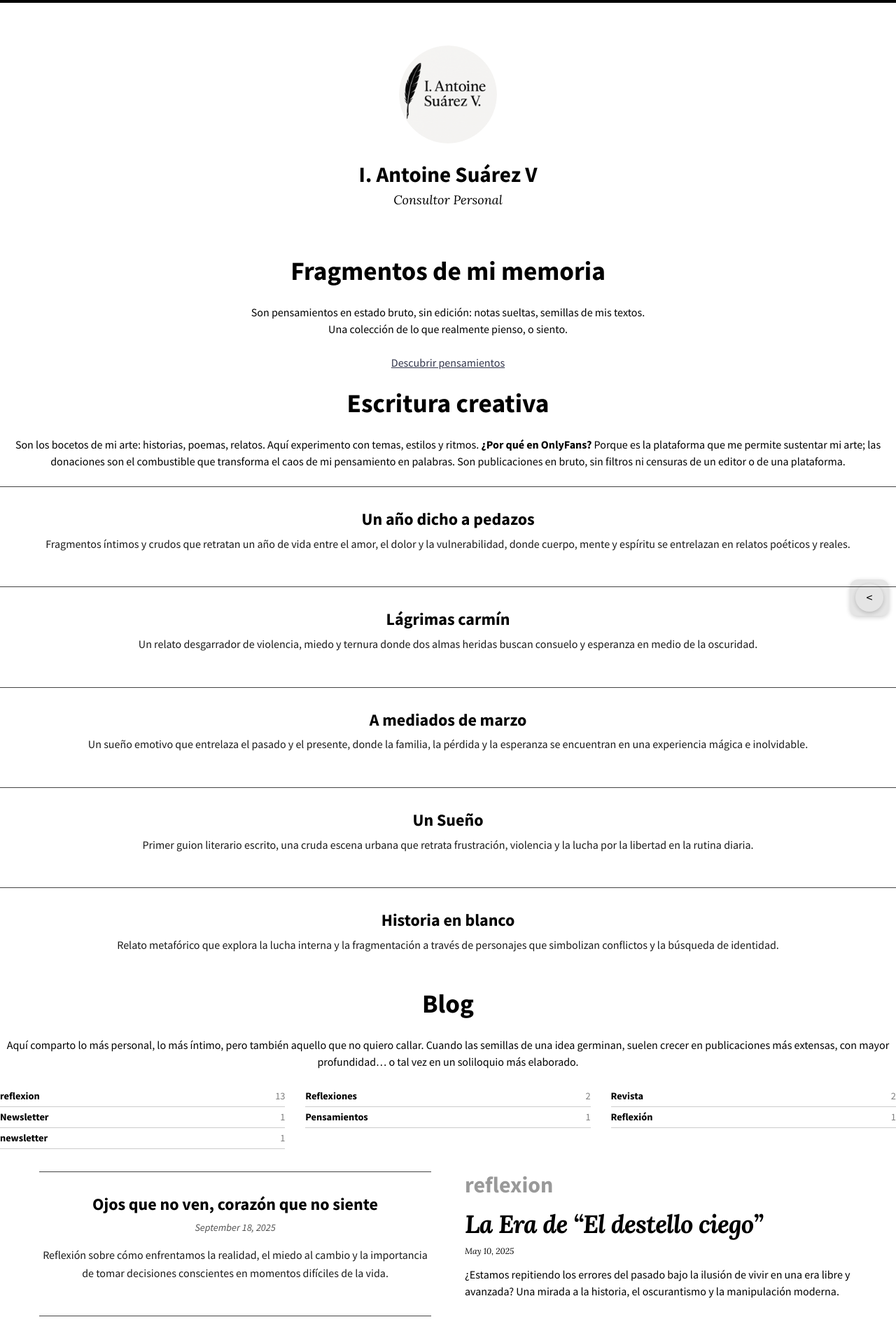
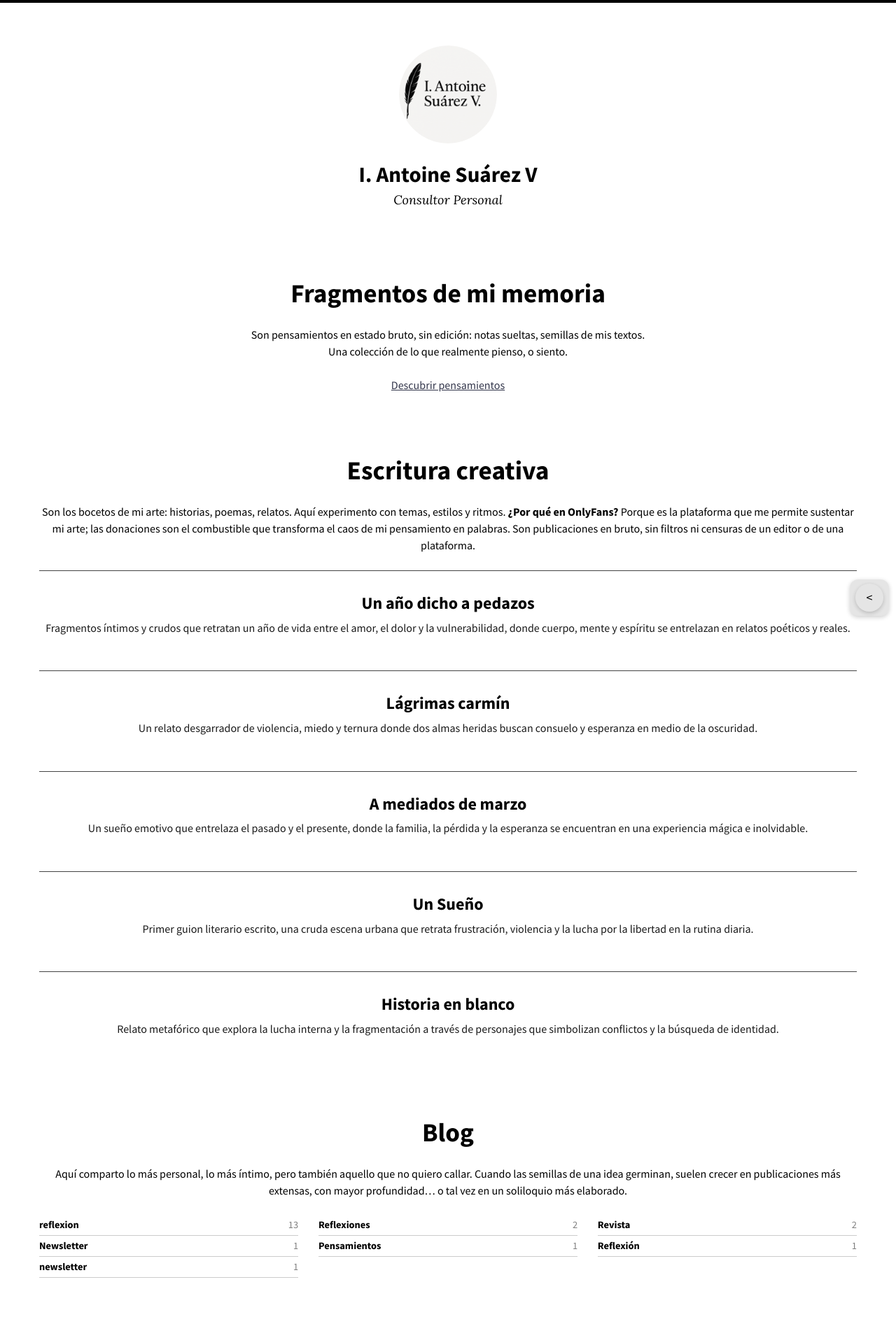
Before and after one commit to KajiiNarumi/iasuarezv, a Jekyll site: the page built from tinta.html, in a window 1280 px wide. Shown: the top 1892 px of the page at 70% size. Built offline with Jekyll 4.4.1, drawn with Linux system fonts in a browser that asks for light colours; nearby versions of some CDN libraries.

Commit message:
Update tinta.html

```diff
--- a/tinta.html
+++ b/tinta.html
@@ -144,6 +146,12 @@ Cuando las semillas de una idea germinan, suelen crecer en publicaciones más ex
 
 
 <style>
+.contenido-limitado{
+  max-width: 1200px;
+  margin: 0 auto;
+  padding: 2rem 1rem;
+}
+
 .contenedor-dos-columnas {
   display: grid;
   grid-template-columns: 1fr 1fr;
```
Also changed, not shown: other parts of tinta.html (+2 -0 lines).
